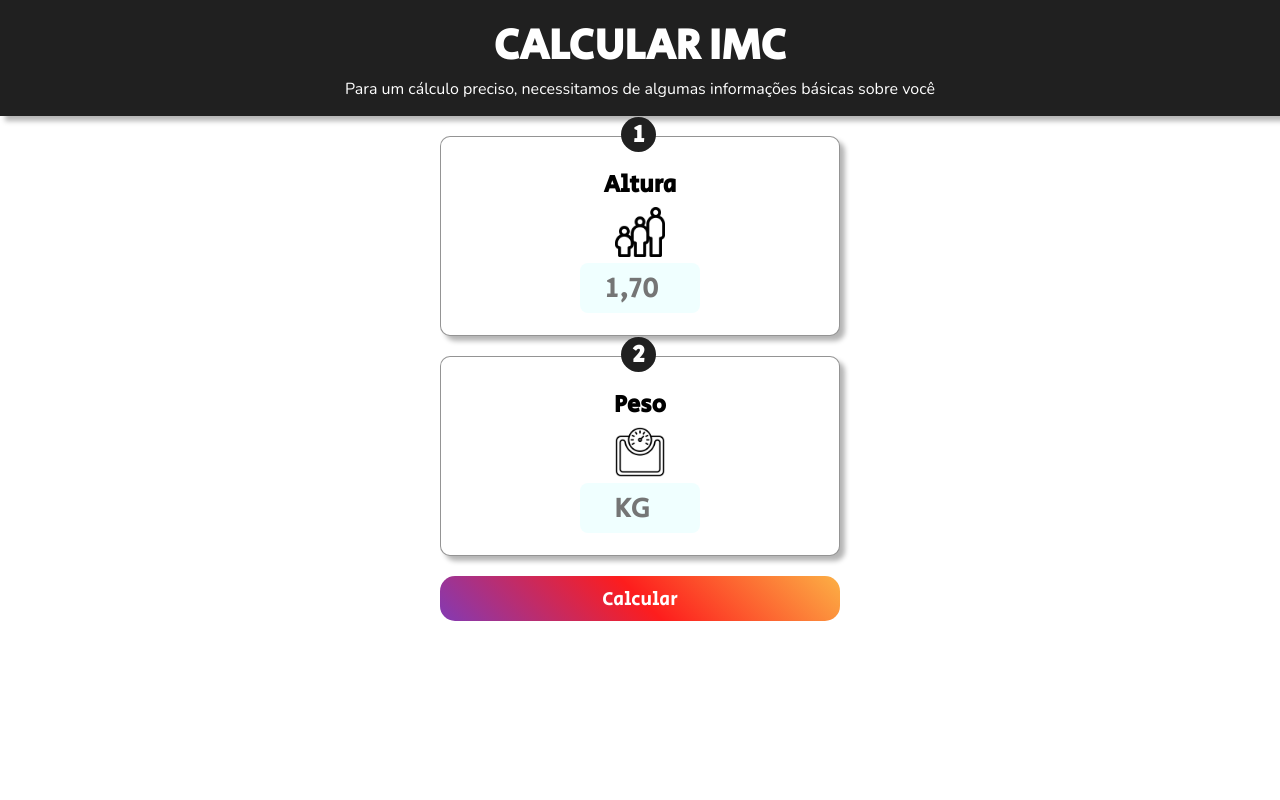
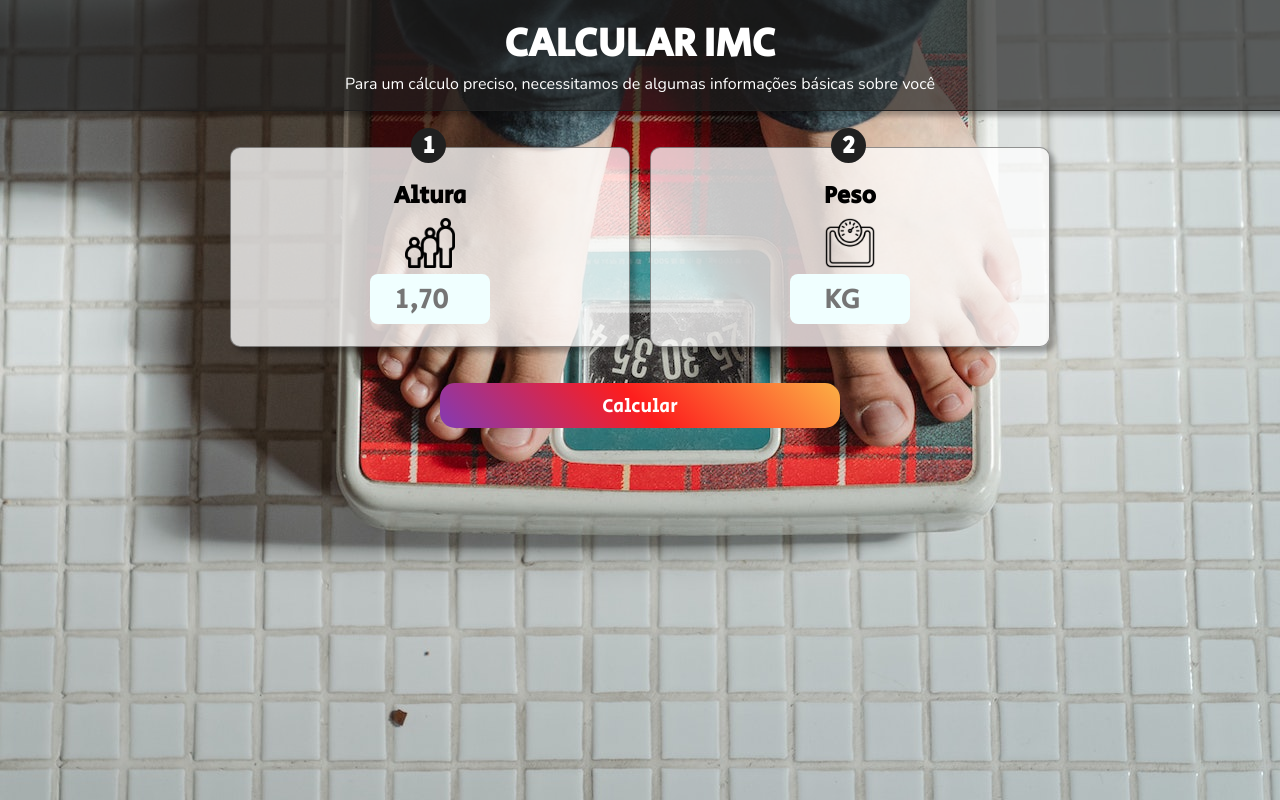
Before and after one commit to menezesfilipe/calculadoraIMC-modal, a plain HTML site: page index.html in a window 1280 px wide. Drawn offline with nearby package versions, Linux system fonts and the light colour scheme.

Commit message:
novo modelo

```diff
--- a/index.html
+++ b/index.html
@@ -14,6 +14,7 @@
     </header>
 
    <main>
+    <section>
         <div class="input">
             <h2 class="numero">1</h2>
             <h2>Altura</h2>
@@ -31,9 +32,14 @@
             </div>
             <input type="number" id="peso" placeholder="KG">
         </div>
+    </section>
 
-    <button onclick="calcular()">Calcular</button>
+    <button id="calcButton" onclick="calcular()">Calcular</button>
+
+
    </main>
+
+
 
    <dialog>
         <button id="fechar" onclick="fecharmodal()">X</button>
--- a/style.css
+++ b/style.css
@@ -10,21 +10,25 @@
 
 body{
     font-family: 'Nunito', sans-serif;
+    background: url(img/background.jpg);
+    background-repeat: no-repeat;
+    background-position: top center;
+    background-size: cover;
 }
 
 header{
     text-align: center;
     padding: 15px;
-    border-bottom: 1px solid #20202081;
+    border-bottom: 1px solid #202020ec;
     margin-bottom: 10px;
     color: white;
-    background-color: #202020;
+    background-color: #202020ad;
     box-shadow: 5px 5px 5px rgba(0, 0, 0, 0.295);
 }
 
 header h1{
     font-family: 'Secular One', sans-serif;
-    font-size: 2.7em;
+    font-size: 2.5em;
     font-weight: bold;
     text-transform: uppercase;
 }
@@ -36,14 +40,25 @@ img {
 main{
     display: flex;
     flex-direction: column;
+    height: 50vh;
+}
+
+main section{
+    display: flex;
+    flex-direction: row;
+    align-items: center;
+    justify-content: center;
+    width: 100%;
+    padding: 1rem;
+
 
 }
 
 .input{
-    background-color: white;
+    background-color: rgba(255, 255, 255, 0.76);
     width: 400px;
     height: 200px;
-    margin: 10px auto;
+    margin: 10px;
     text-align: center;
     border: 1px solid #2020207a;
     box-shadow: 5px 5px 5px rgba(0, 0, 0, 0.295);
@@ -90,7 +105,9 @@ input:focus{
     border: 1px solid #202020;
 }
 
-main button{
+#calcButton{
+    display: inline-block;
+    margin: 0 auto;
     background: linear-gradient(45deg, rgba(131,58,180,1) 0%, rgba(253,29,29,1) 50%, rgba(252,176,69,1) 100%);
     width: 400px;
     height: 45px;
```
Also changed, not shown: img/background.jpg (added). Lines whose indentation alone changed are shown as unchanged.
